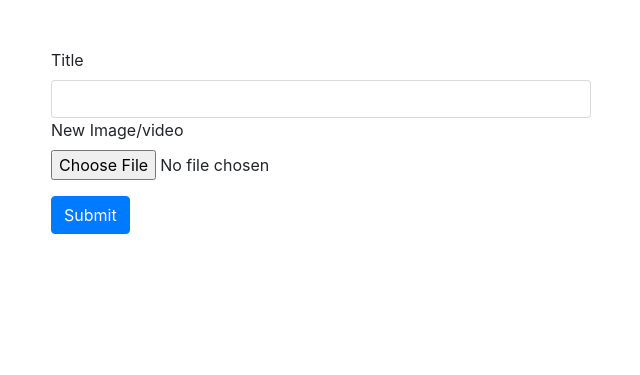
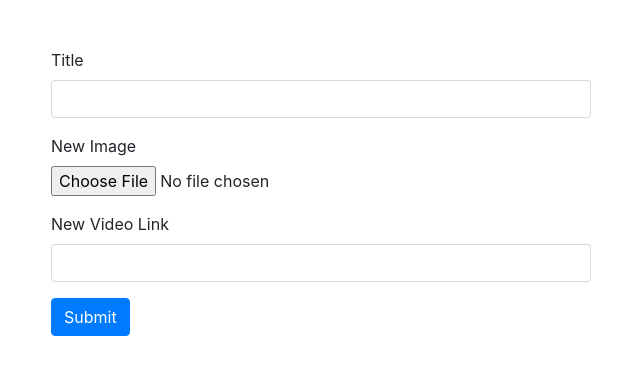
Before and after one commit to KingsleyBell/anna_website, a Python web app: template app/templates/admin/upload.html in a window 1280 px wide. Shown: the top 375 px of the page, without its empty margins (319-959 px from the left). Run offline with Jinja, Linux system fonts and the light colour scheme; the template is opened without the code that fills it, so the values that code supplies are empty; some libraries are stand-ins or nearby versions.

Commit message:
Allow image or youtube video media.

```diff
--- a/app/static/css/main.css
+++ b/app/static/css/main.css
@@ -60,6 +60,7 @@ a, a:hover {
 
 .section-content {
     display: flex;
+    justify-content: center;
 }
 
 @media only screen and (min-width: 768px) {
@@ -107,6 +108,8 @@ ol li::before {
     display: flex;
     justify-content: space-around;
     transition: transform .2s;
+    max-width: 80vw;
+    max-height: 80vh;
 }
 
 a .section-card:hover {
--- a/app/templates/admin/upload.html
+++ b/app/templates/admin/upload.html
@@ -17,8 +17,14 @@
         <div class="form-group">
           <label for="title">Title</label>
           <input type="text" class="form-control" id="title" name="title">
-          <label for="file">New Image/video</label>
-          <input type="file" class="form-control-file" id="file" name="file" required>
+        </div>
+        <div class="form-group">
+          <label for="file">New Image</label>
+          <input type="file" class="form-control-file" id="file" name="file">
+        </div>
+        <div class="form-group">
+          <label for="file">New Video Link</label>
+          <input type="test" class="form-control" id="link" name="link">
         </div>
         <button type="submit" class="btn btn-primary mb-2">Submit</button>
       </form>
```
Also changed, not shown: app/routes/admin.py (+12 -5 lines), app/templates/section.html (+2 -5 lines).
